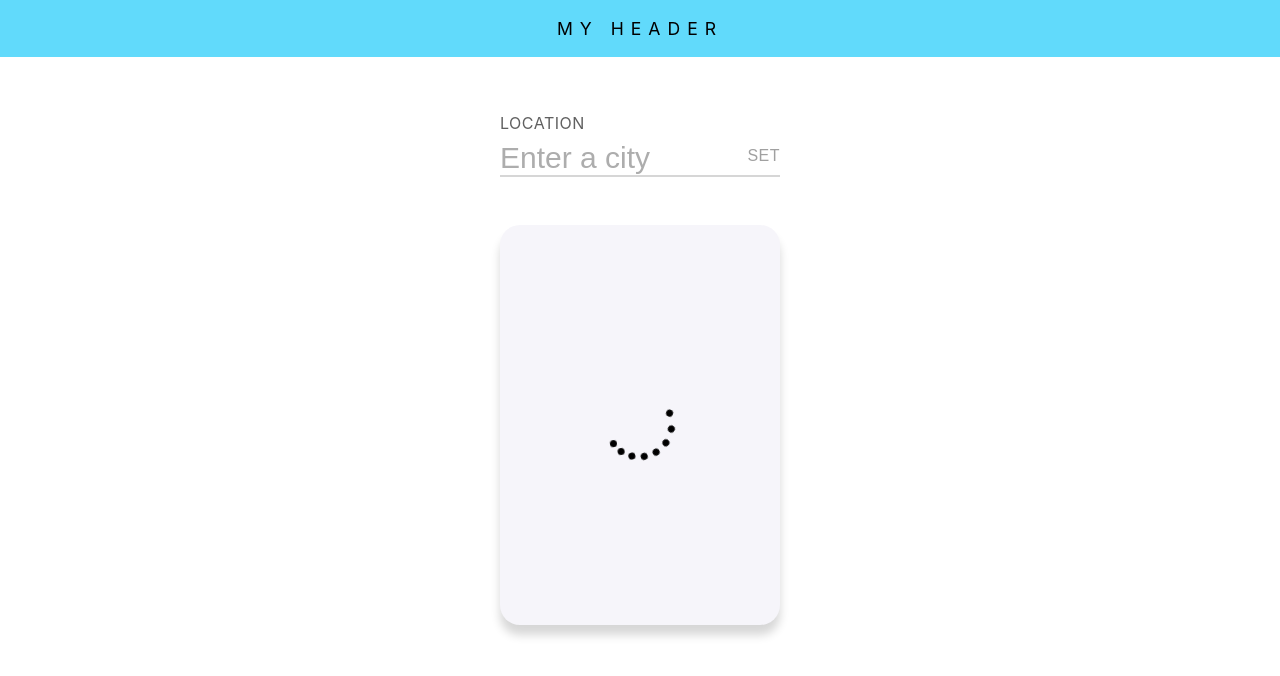
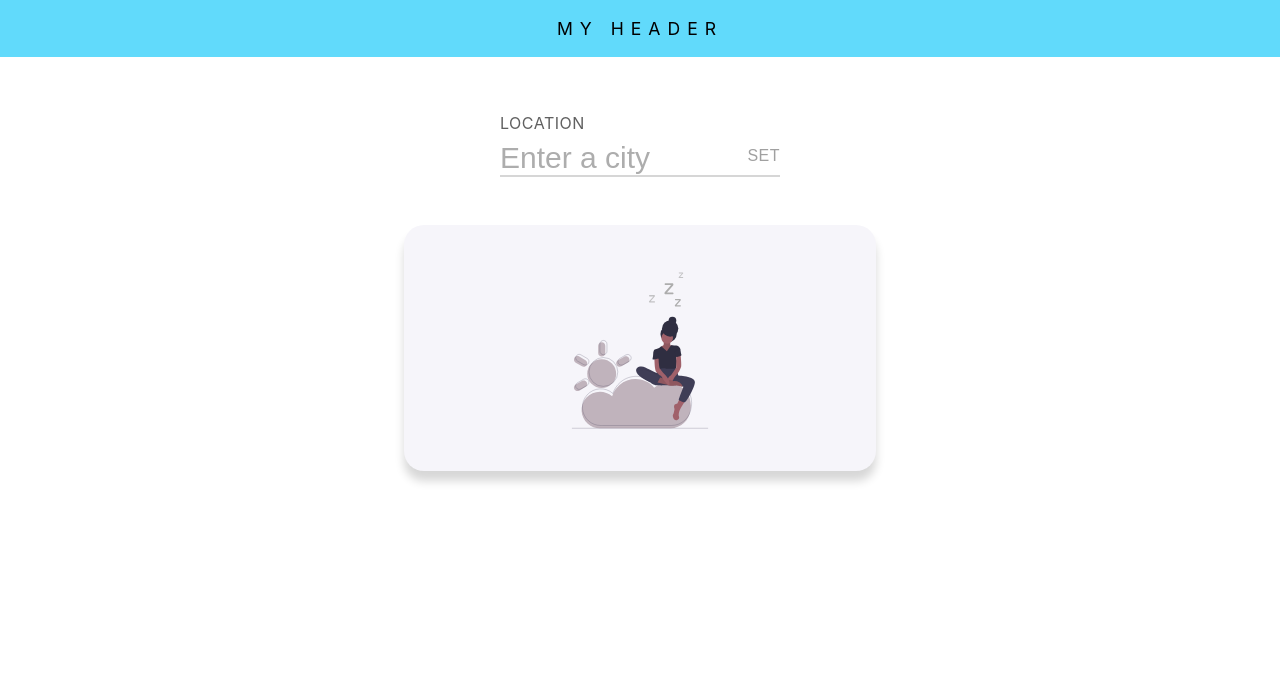
Before and after one commit to ChristosDeretzis/Simple-React-Weather-App, a React (Create React App) app: page / in a window 1280 px wide. Shown: the top 676 px of the page. Built offline with nearby package versions, Linux system fonts and the light colour scheme.

Commit message:
Add Preview Component and integrate api call

```diff
--- a/package.json
+++ b/package.json
@@ -6,6 +6,7 @@
     "@testing-library/jest-dom": "^5.14.1",
     "@testing-library/react": "^11.2.7",
     "@testing-library/user-event": "^12.8.3",
+    "axios": "^0.21.1",
     "react": "^17.0.2",
     "react-dom": "^17.0.2",
     "react-scripts": "4.0.3",
--- a/src/App.js
+++ b/src/App.js
@@ -1,8 +1,10 @@
+import axios from 'axios';
 import React, {Component} from 'react'
 import './App.css';
 import Card from './components/Card/Card';
 import Loader from './components/Loader/Loader';
 import Header from './containers/Header/Header';
+import Preview from './containers/Preview/Preview';
 import SearchBar from './containers/SearchBar/SearchBar';
 
 class App extends Component {
@@ -22,15 +24,56 @@ class App extends Component {
     });
   }
 
+  resetHandler = () => {
+    this.setState({
+      searchBarInput: '',
+      weatherDetails: {},
+      error: false
+    });
+  }
 
   setWeather = () => {
-    console.log("Hello")
+    const city = this.state.searchBarInput;
+    const API_KEY = process.env.REACT_APP_API_KEY;
+    const BASE_URL = 'http://api.openweathermap.org/data/2.5/weather';
+    const CITY_URL = BASE_URL + `?q=${city}&appid=${API_KEY}&units=metric`;
+    console.log(CITY_URL)
+    this.setState({
+      weatherDetails: {},
+      loading: true,
+      error: false
+    }, () => {
+      axios.get(CITY_URL)
+        .then(res => {
+          if(res.data.cod === 200){
+            this.setState({
+              weatherDetails: {
+                temperature: res.data.main.temp,
+                description: res.data.weather[0].main
+              },
+              loading: false
+            });
+          } else {
+            throw res.data.cod
+          }
+        }).catch(err => {
+          this.setState({
+            loading: false,
+            error: true
+          });
+        });
+    });
   }
 
   render() {
+    let cardContent = <Preview />;
+    if(this.state.loading) {
+      cardContent = <Loader />
+    }
+
     return (
       <div className="AppWrapper">
-        <Header />
+        <Header onClickListener={this.resetHandler}/>
         <main className="AppMain">
         <SearchBar
           value={this.state.searchBarInput}
@@ -38,7 +81,7 @@ class App extends Component {
           onClickHandler={this.setWeather}
           error={this.state.error} />
           <Card>
-            <Loader />
+            {cardContent}
           </Card>
         </main>
       </div>
--- a/src/components/Card/Card.css
+++ b/src/components/Card/Card.css
@@ -11,3 +11,10 @@
     border-radius: 20px;
     box-shadow: 0px 10px 10px 0px rgba(0, 0, 0, 0.16);
 }
+
+@media only screen and (min-width:600px) {
+    .Card {
+        max-width: 472px;
+        max-height: 246px;
+    }
+}
--- a/src/containers/Header/Header.js
+++ b/src/containers/Header/Header.js
@@ -5,7 +5,7 @@ import './Header.css'
 const Header = (props) => {
     return (
         <header className="Header">
-            <h1 className="Logo">
+            <h1 className="Logo" onClick={props.onClickListener}>
                 My Header
             </h1>
         </header>
--- /dev/null
+++ b/src/containers/Preview/Preview.js
@@ -0,0 +1,14 @@
+import React from 'react';
+
+import classes from './Preview.module.css';
+
+const Preview = (props) => {
+    return (
+        <img
+            src={require('../../assets/images/Preview.svg').default}
+            alt="Weather App icon"
+            className={classes.Preview} />
+    );
+}
+
+export default Preview;
--- /dev/null
+++ b/src/containers/Preview/Preview.module.css
@@ -0,0 +1,12 @@
+.Preview {
+    display: block;
+    width: 100%;
+    max-width: 250px;
+    margin: auto;
+}
+
+@media only screen and (min-width:600px){
+    .Preview {
+        max-width: 200px;
+    }
+}
```
Also changed, not shown: 2 other files (tests, documents, lock files or other folders).
